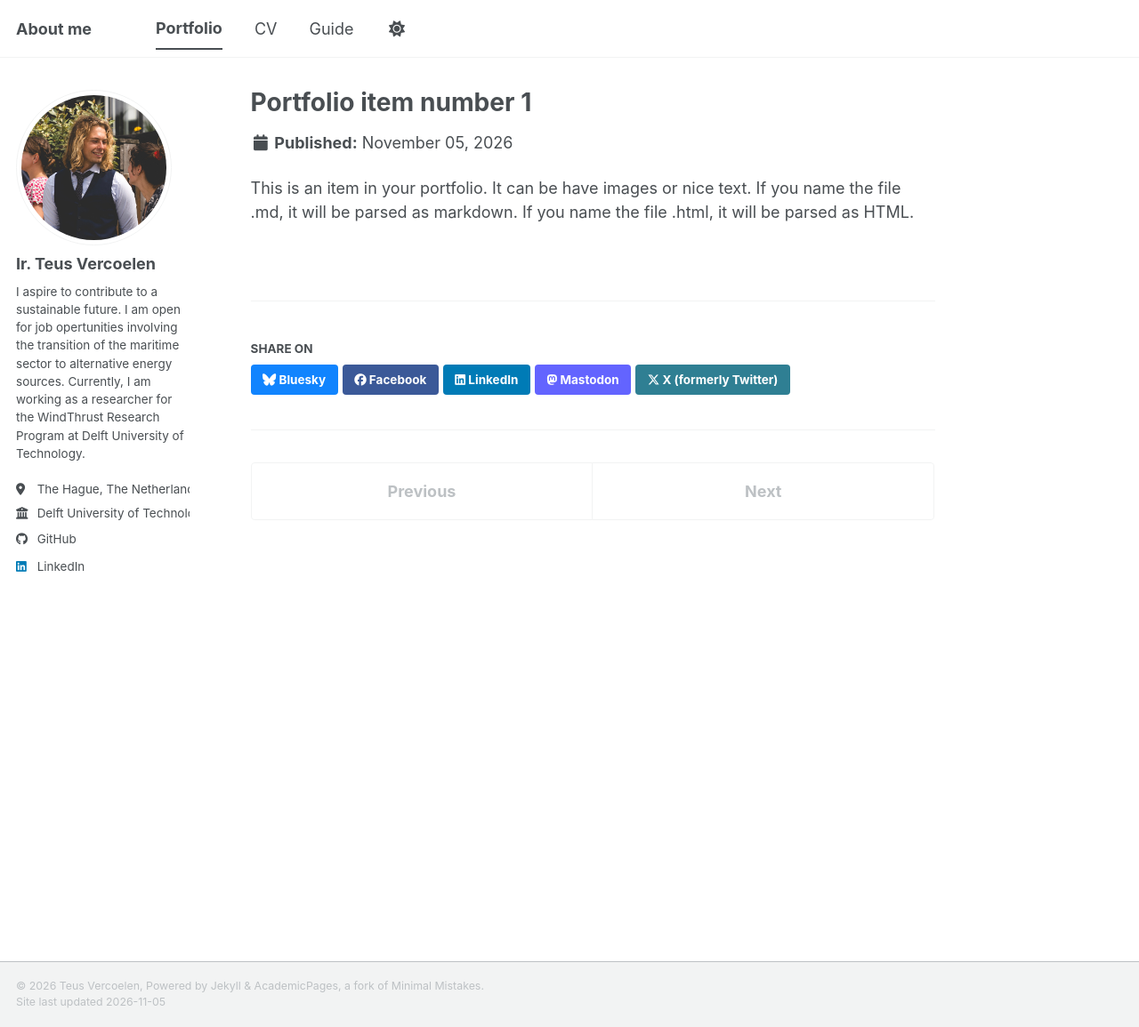
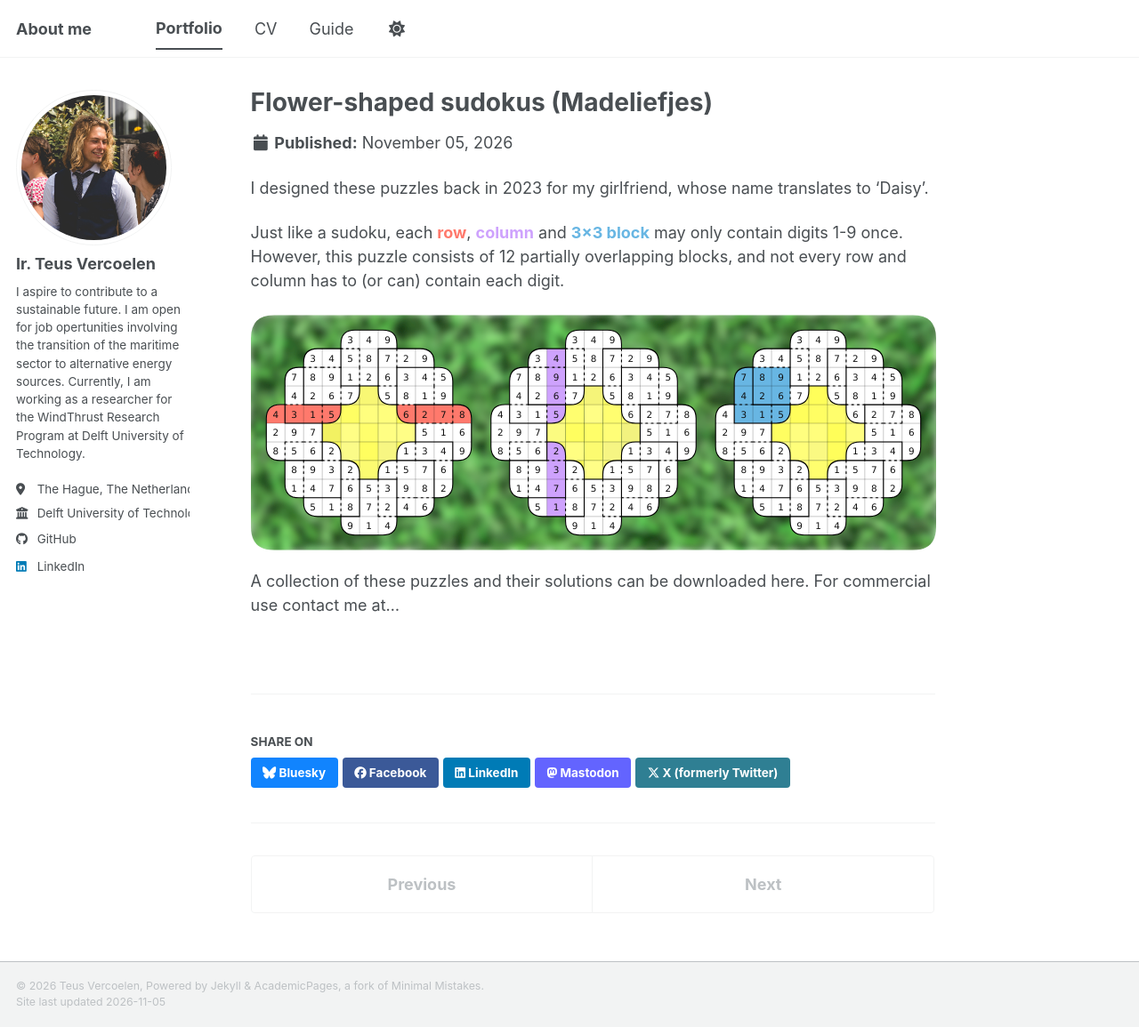
Before and after one commit to TeusVercoelen/TeusVercoelen.github.io, a Jekyll site: the page built from _portfolio/portfolio-1.md, in a window 1280 px wide and 1155 px high. Shown: the whole window at 89% size. Built offline with Jekyll 4.4.1, drawn with Linux system fonts in a browser that asks for light colours; a script bundle is joined from its source files by our own code; library files that are not in the unit come from our copies.

Commit message:
Update portfolio-1.md

```diff
--- a/_portfolio/portfolio-1.md
+++ b/_portfolio/portfolio-1.md
@@ -1,7 +1,19 @@
 ---
-title: "Portfolio item number 1"
-excerpt: "Short description of portfolio item number 1<br/><img src='/images/dragon_curve_animation.svg'>"
+title: "Flower-shaped sudokus (Madeliefjes)"
+excerpt: "Short description of portfolio item number 1<br/><img src='/images/madeliefje_principles.svg'>"
 collection: portfolio
 ---
 
-This is an item in your portfolio. It can be have images or nice text. If you name the file .md, it will be parsed as markdown. If you name the file .html, it will be parsed as HTML.
+I designed these puzzles back in 2023 for my girlfriend, whose name translates to 'Daisy'.
+
+Just like a sudoku, each <span style="color:#FF796C"> <b>row</b></span>, <span style="color:#CEA2FD"> <b>column</b></span> and <span style="color:#68B6E3"> <b>3×3 block</b></span> may only contain digits 1-9 once. However, this puzzle consists of 12 partially overlapping blocks, and not every row and column has to (or can) contain each digit.
+
+<div style="width: 100%; margin: 1em 0;">
+  <object
+    type="image/svg+xml"
+    data="/images/madeliefje_principles.svg"
+    style="display: block; width: 100%; height: auto; aspect-ratio: 303 / 106;">
+  </object>
+</div>
+
+A collection of these puzzles and their solutions can be downloaded here. For commercial use contact me at...
```
